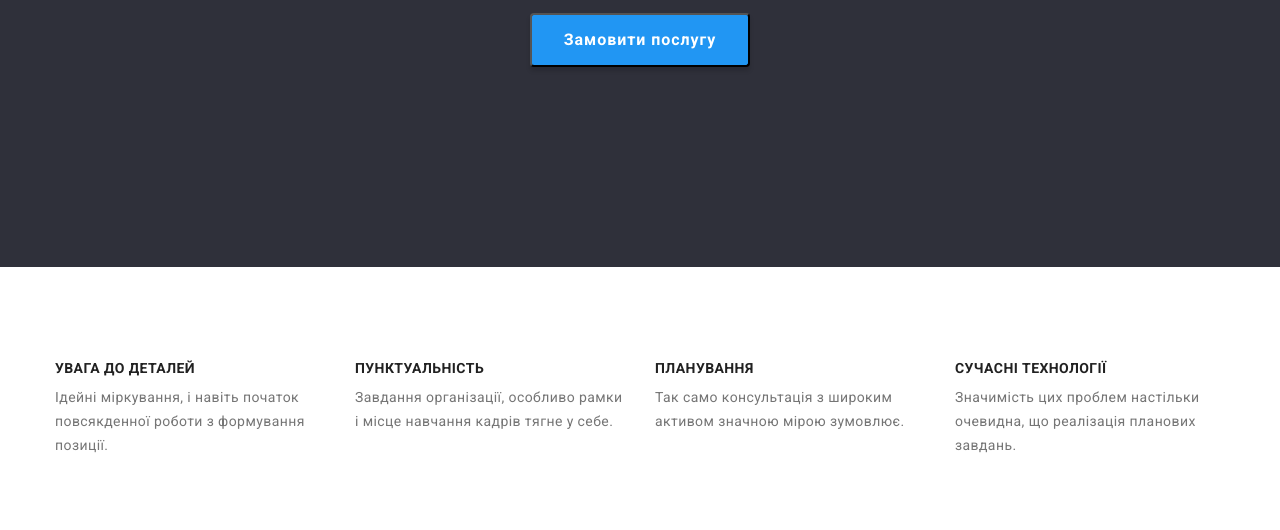
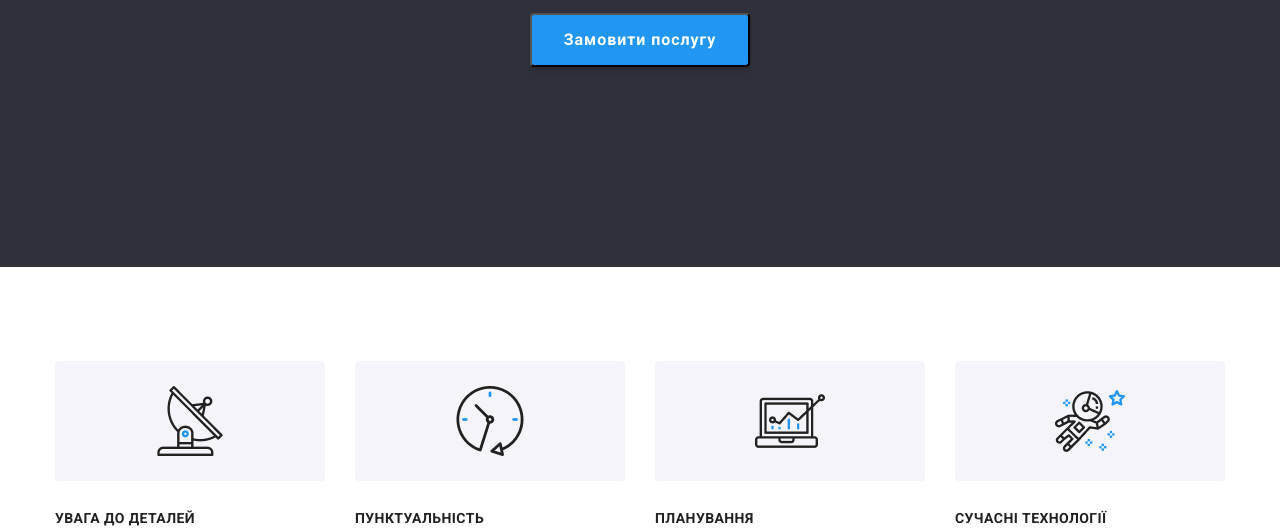
Before and after one commit to vlada-dovbysh/Webstudio, a plain HTML site: page index.html in a window 1280 px wide. Shown: the part 422-952 px from the top of the page. Drawn offline with nearby package versions, Linux system fonts and the light colour scheme.

Commit message:
added pictures in section decision

```diff
--- a/css/style.css
+++ b/css/style.css
@@ -144,6 +144,36 @@ body {
     text-transform: uppercase;
 }
 
+.decision-item::before {
+    content: "";
+    width: 270px;
+    height: 120px;
+    flex-shrink: 0;
+    border-radius: 4px;
+    background: #F5F4FA;
+    display: block;
+    margin-bottom: 30px;
+    background-repeat: no-repeat;
+    background-position: center;
+    background-size: 70px;
+}
+
+.decision-item:nth-child(1)::before {
+    background-image: url(../images/antenna.png);
+}
+
+.decision-item:nth-child(2)::before {
+    background-image: url(../images/watch.png);
+}
+
+.decision-item:nth-child(3)::before {
+    background-image: url(../images/diagram.png);
+}
+
+.decision-item:nth-child(4)::before {
+    background-image: url(../images/astronaut.png);
+}
+
 .decision-text {
     color: var(--added-text);
     font-size: 14px;
@@ -175,6 +205,14 @@ body {
     margin-top: 50px;
 }
 
+.services-item {
+    flex-basis: calc((100% - 60px) /3);
+}
+
+.services-img {
+    width: 100%;
+}
+
 .main-team {
     background-color: var(--team-background);
     padding-top: 94px;
@@ -198,12 +236,13 @@ body {
 }
 
 .team-item {
-    border-radius: 0px 0px 4px 4px;
+    flex-basis: calc((100% - 60px) /4);
+   border-radius: 0px 0px 4px 4px;
    background-color: var(--main-background);
 }
 
 .team-img {
-    width: 270px;
+    width: 100%;
 }
 
 .teamt {
```
Also changed, not shown: images/antenna.png (added), images/astronaut.png (added), images/diagram.png (added), images/watch.png (added).
